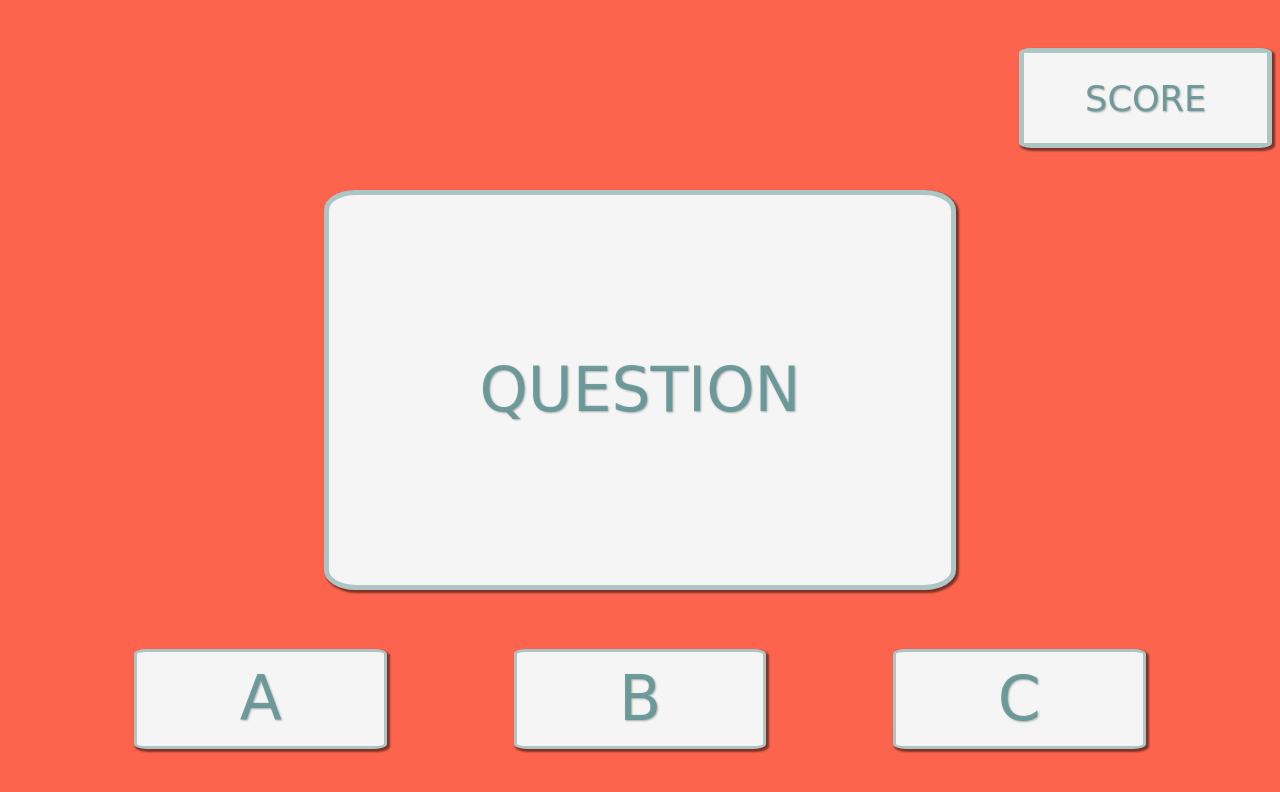
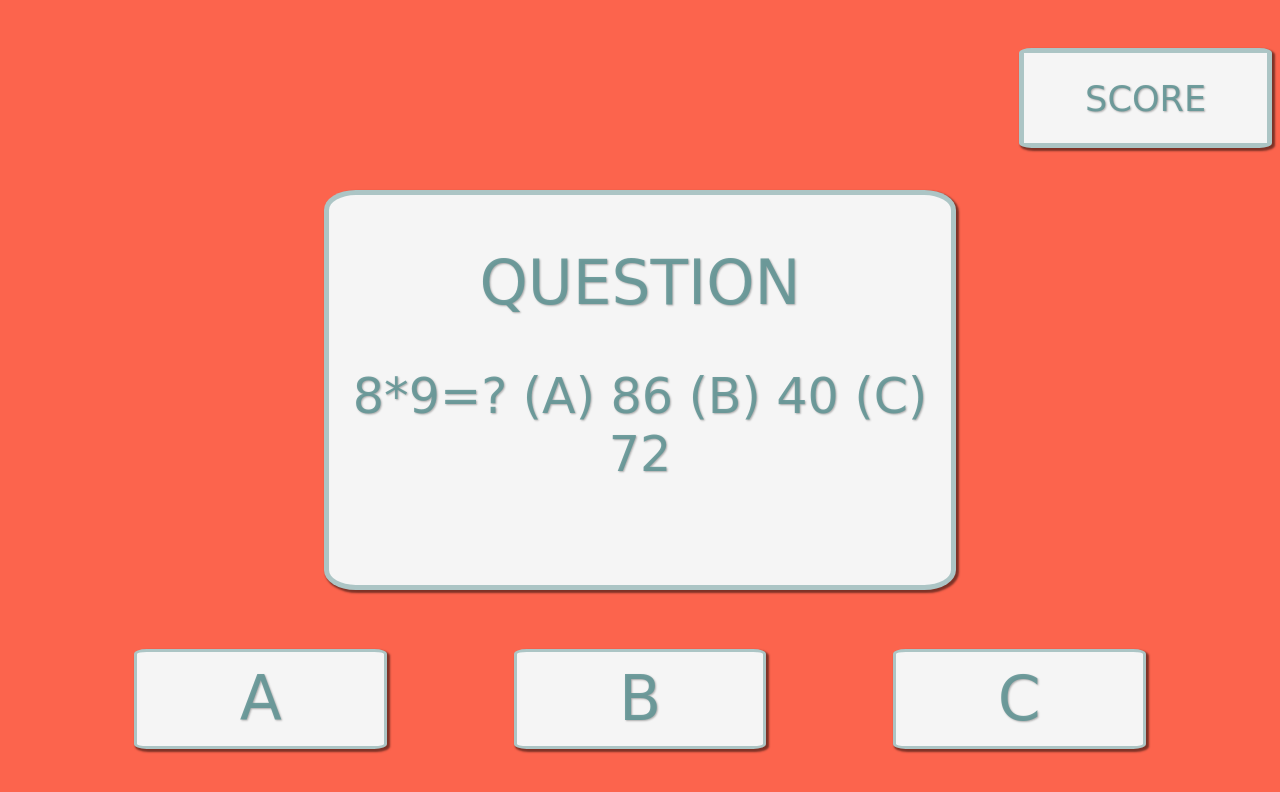
Before and after one commit to d0uble0deven/unit1_project, a plain HTML site: page index.html in a window 1280 px wide. Drawn offline with Linux system fonts and the light colour scheme; a web font is replaced by a local one.

Commit message:
addition to js render function

```diff
--- a/css/main.css
+++ b/css/main.css
@@ -69,6 +69,9 @@ body {
     box-shadow: 2px 2px 2px 1px rgba(0, 0, 0, 0.5);
     text-shadow: 1px 1px 2px rgba(0, 0, 0, 0.3);
   }
+  #quest{
+    font-size: 80%;
+  }
 
   #display:hover {
     background: whitesmoke;
--- a/index.html
+++ b/index.html
@@ -16,7 +16,9 @@
         </section>
 
         <section id="middle">
-            <div id="display">QUESTION</div>
+            <div id="display">QUESTION
+                <p id="quest"></p>
+            </div>
         </section>
 
         <section id="bottom">
--- a/js/main.js
+++ b/js/main.js
@@ -18,6 +18,7 @@ var questions;
 
 // cached elements
 var display = document.getElementById('display');
+var quest = document.getElementById('quest');
 var score = document.getElementById('score');
 var buttons = document.querySelectorAll('#bttn');
 var bttn1 = document.getElementById('bttn1');
@@ -46,7 +47,7 @@ bttn1.addEventListener('click', function(evt) {
 
 // functions
 
-//iterates through questions
+//iterates through questions NOT WORKING
 for(let i=0; i < problems.length; i++){
     questions = problems[i].question;
 
@@ -88,8 +89,8 @@ function init() {
 
 
 function render() {
-    //display question
-    //
+    //display question WORKS
+    quest.textContent = questions;
 
 }
 
```
